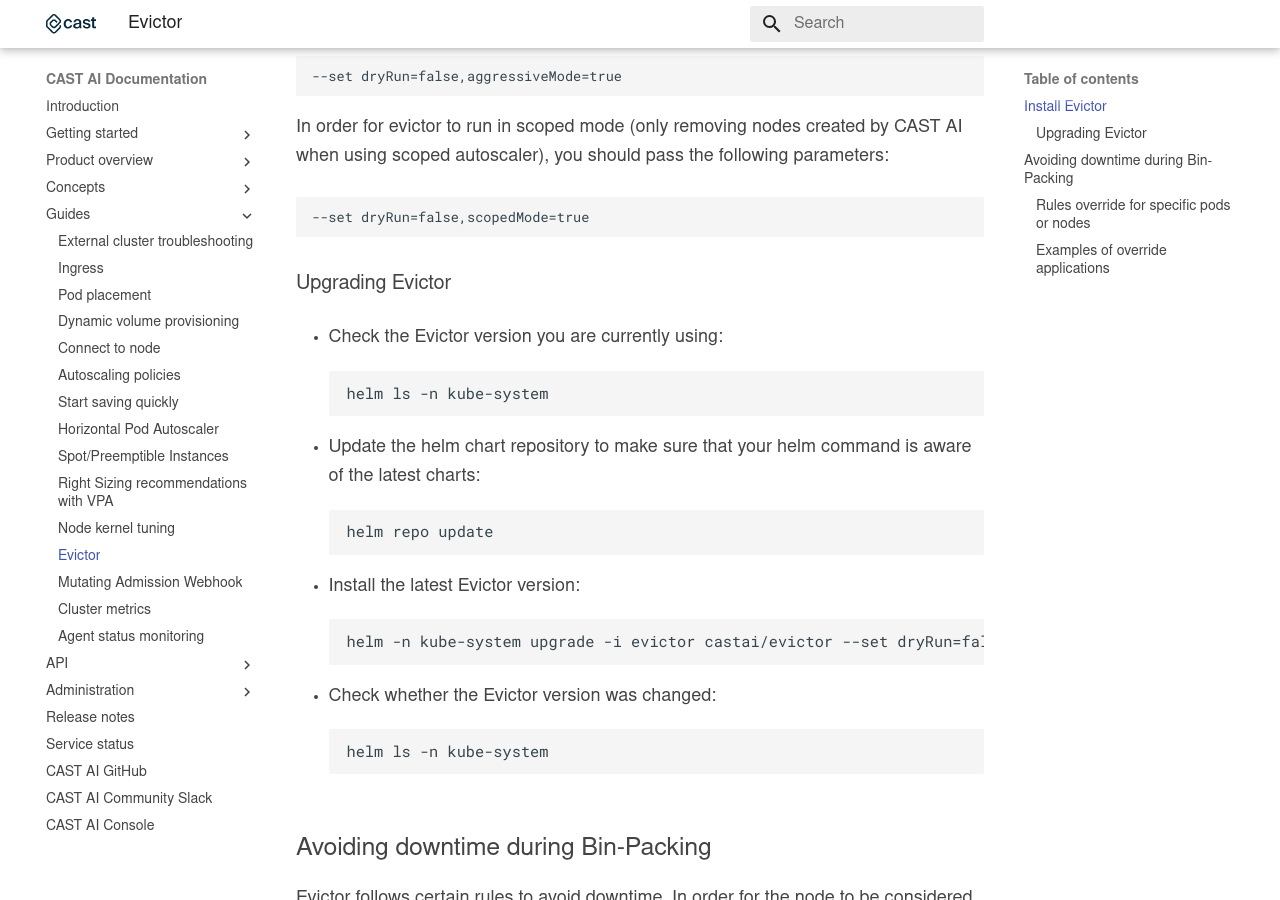
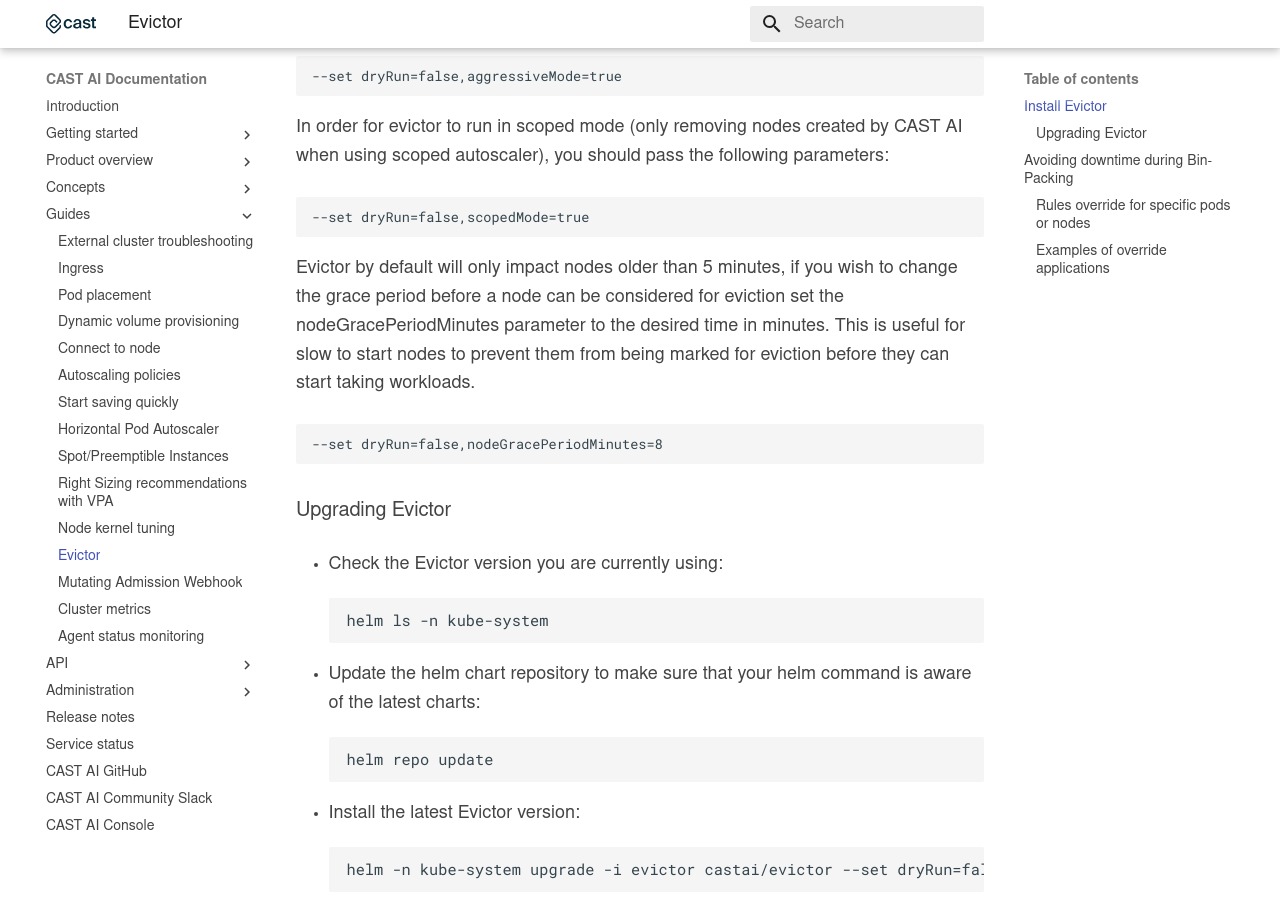
Before and after one commit to castai/docs, an MkDocs documentation site: the page built from docs/guides/evictor.md, in a window 1280 px wide and 900 px high, scrolled down 588 px. Built offline with MkDocs 1.6.1 and Material for MkDocs 9.7.7, drawn with Linux system fonts in a browser that asks for light colours; some web fonts are replaced.

Commit message:
NOJIRA: add node grace period parameter (#194)
* add node grace period parameter

* add node grace period parameter

* Fixing the damn linter I hope

* I hate linters... so much

* add minutes

* update doc for new setting

* update doc for new setting

````diff
--- a/docs/guides/evictor.md
+++ b/docs/guides/evictor.md
@@ -25,6 +25,12 @@
 
 ```
 --set dryRun=false,scopedMode=true
+```
+
+Evictor by default will only impact nodes older than 5 minutes, if you wish to change the grace period before a node can be considered for eviction set the nodeGracePeriodMinutes parameter to the desired time in minutes. This is useful for slow to start nodes to prevent them from being marked for eviction before they can start taking workloads.
+
+```
+--set dryRun=false,nodeGracePeriodMinutes=8
 ```
 
 ### Upgrading Evictor
````
